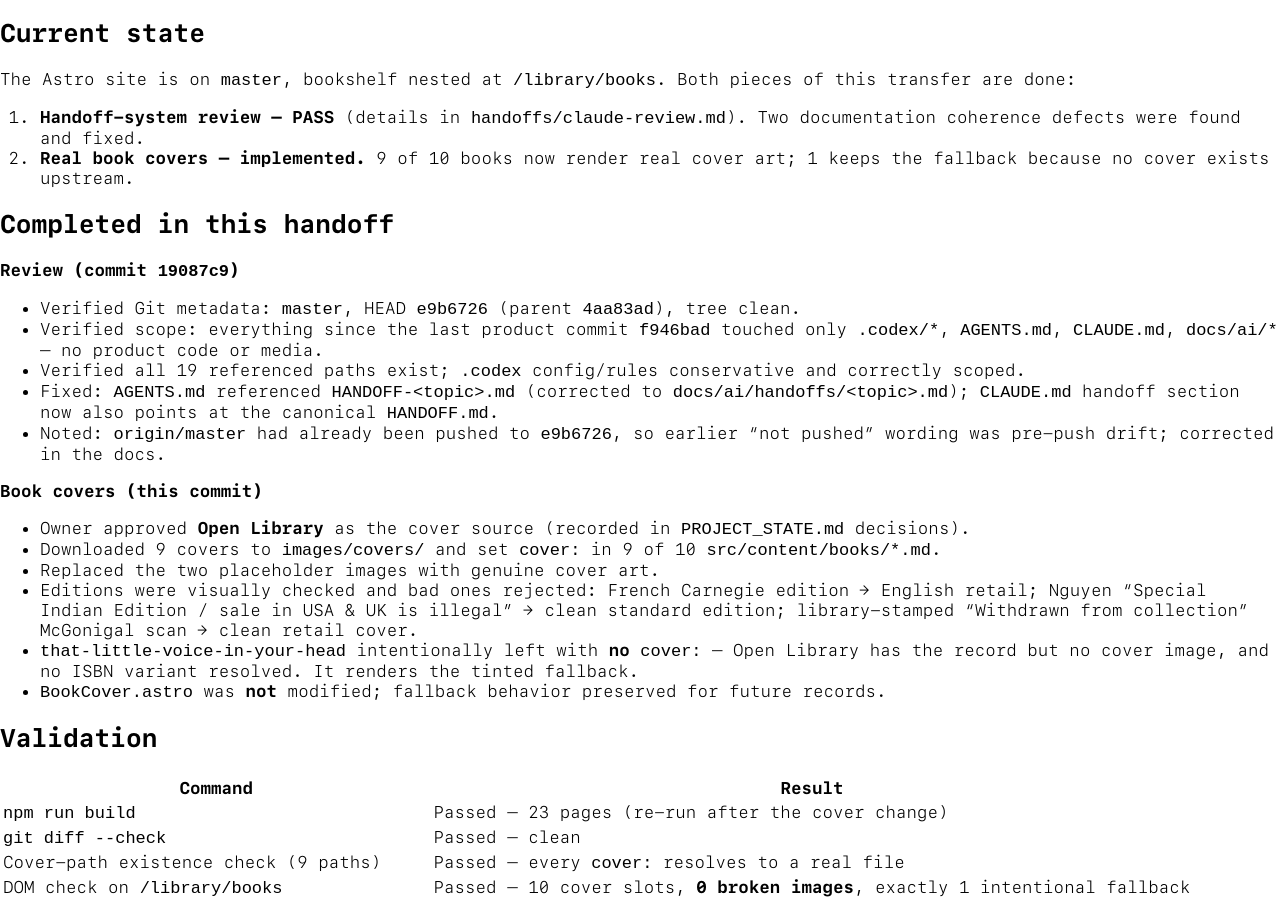
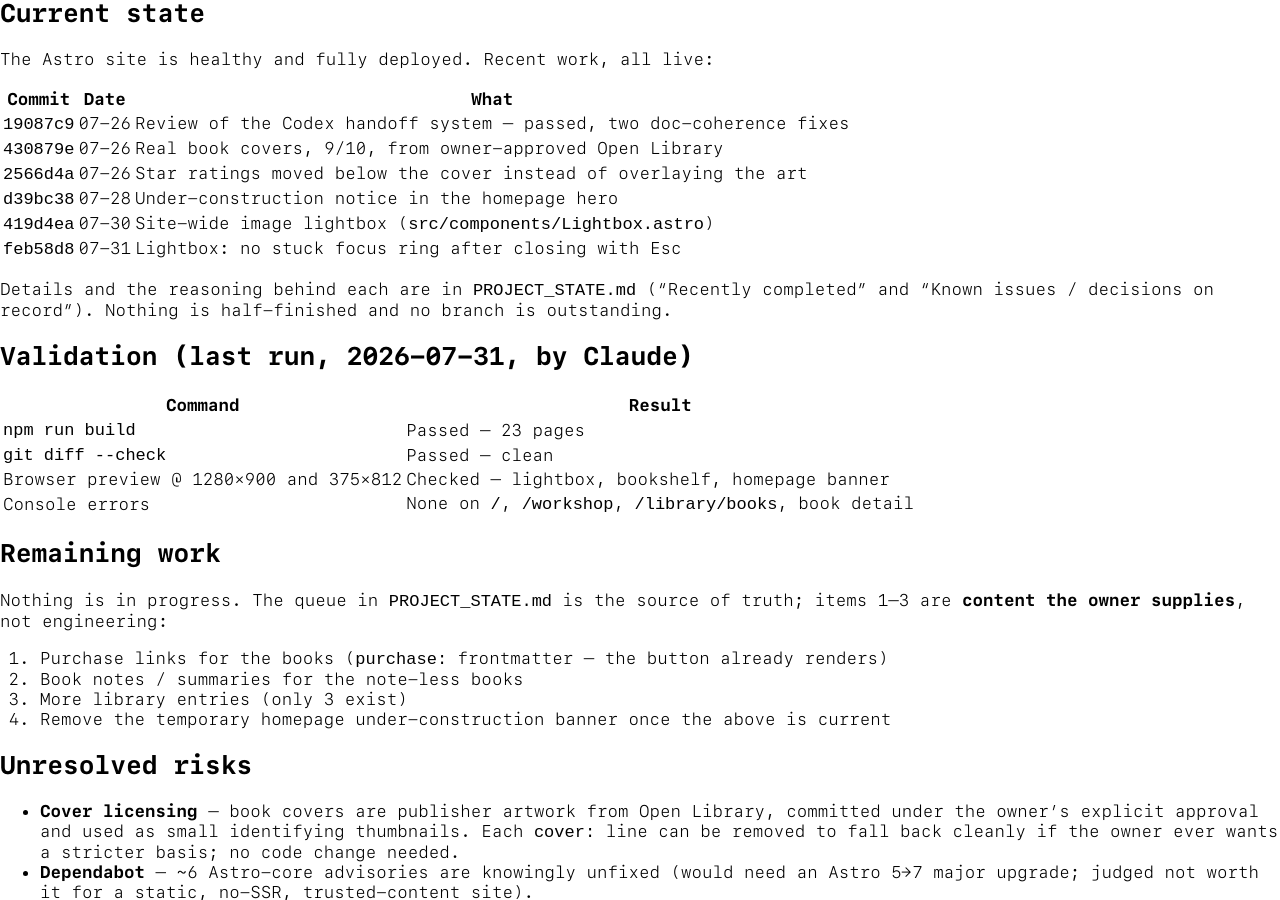
Before and after one commit to MostafaOkasha/MostafaOkasha.github.io, a Jekyll site: the page built from docs/ai/HANDOFF.md, in a window 1280 px wide and 900 px high, scrolled down 1540 px. Built offline with Jekyll 4.4.1, drawn with Linux system fonts in a browser that asks for light colours; nearby versions of some CDN libraries; our own code applies the rules of GitHub Pages for plain Markdown files; some of the changed text lies outside the part shown.

Commit message:
Update handoff docs after the lightbox / covers / banner work
HANDOFF.md refreshed to the real current state: master is clean and fully
pushed at feb58d8, nothing is in progress, and no work is awaiting review.
Added a table of the six recent commits with dates, the last validation run,
and an explicit "no approved engineering task is queued — ask the owner"
next action rather than inventing one.

PROJECT_STATE.md: recorded the site-wide lightbox and the temporary homepage
under-construction banner, corrected the entry dates against git, and reworked
the queue now that real book covers are done — the top three items are content
the owner supplies (purchase links, book notes, more library entries), plus
retiring the banner.

Added decisions on record so they are not silently undone: the lightbox is
deliberately hand-rolled (no dependency, per the scope rules) and is the single
image viewer; its focus-ring behavior is intentional in both directions
(suppressed for mouse, kept for keyboard); and it never hijacks images inside
links, which is what keeps bookshelf covers navigating.

Marked docs/ai/handoffs/claude-review.md CLOSED so a future agent does not act
on its stale "next task" section.

Verified: all cross-doc links resolve; npm run build passed (23 pages).

Co-Authored-By: Claude Opus 5 <noreply@anthropic.com>

```diff
--- a/docs/ai/HANDOFF.md
+++ b/docs/ai/HANDOFF.md
@@ -6,96 +6,84 @@ documents. Do not rely on conversation history or agent-specific memory.
 
 ## Handoff metadata
 
-- Task: Claude review of the handoff system (PASS) → real book covers (implemented)
-- Status: Complete — awaiting owner review/push
-- Current owner: Claude (finished)
-- Intended next owner: Owner (review + push), then either agent for the next queue item
-- Last updated: 2026-07-26 by Claude
+- Task: none in progress — the last batch of site work is finished, pushed, and live
+- Status: Idle / awaiting owner direction
+- Current owner: unassigned
+- Intended next owner: either agent, or the owner for the content items
+- Last updated: 2026-07-31 by Claude
 - Branch: `master`
-- Base commit (state received): `e9b6726` (`Prepare Claude review handoff`), which was also `origin/master`
-- Current commit: the book-cover commit; verify with `git log -1` (expect 2 local commits ahead of `origin/master`)
+- Current commit: `feb58d8` (`Lightbox: don't leave a focus ring after closing with Esc`)
+- `origin/master`: `feb58d8` — **everything is pushed**; nothing is waiting for review
 - Working tree expected: clean
-- Push status: **not pushed** — the owner reviews and pushes
 
-Verify these fields against Git. If they do not match, stop and report before editing.
+Verify with `git status -sb` and `git log -1`. If the tree is dirty or `HEAD` is not `feb58d8`,
+someone has worked since this was written — inspect before editing rather than assuming.
 
 ## Documents to read
 
-- [`AGENTS.md`](../../AGENTS.md) — repository rules and session recovery protocol
-- [`docs/ai/PROJECT_STATE.md`](PROJECT_STATE.md) — durable state, decisions, approved queue
-- [`docs/ai/handoffs/claude-review.md`](handoffs/claude-review.md) — review brief + recorded result
-- [`src/content.config.ts`](../../src/content.config.ts) — book schema (`cover` optional string)
-- [`src/components/BookCover.astro`](../../src/components/BookCover.astro) — cover img vs. tinted fallback
+- [`AGENTS.md`](../../AGENTS.md) — repository rules and the session recovery protocol
+- [`docs/ai/PROJECT_STATE.md`](PROJECT_STATE.md) — durable state, decisions on record, approved queue
+- [`docs/ai/TASK_TEMPLATE.md`](TASK_TEMPLATE.md) — copy when starting a queue item
+- [`docs/ai/handoffs/claude-review.md`](handoffs/claude-review.md) — **closed**, historical only
 
 ## Current state
 
-The Astro site is on `master`, bookshelf nested at `/library/books`. Both pieces of this transfer
-are done:
+The Astro site is healthy and fully deployed. Recent work, all live:
 
-1. **Handoff-system review — PASS** (details in `handoffs/claude-review.md`). Two documentation
-   coherence defects were found and fixed.
-2. **Real book covers — implemented.** 9 of 10 books now render real cover art; 1 keeps the
-   fallback because no cover exists upstream.
+| Commit | Date | What |
+|---|---|---|
+| `19087c9` | 07-26 | Review of the Codex handoff system — passed, two doc-coherence fixes |
+| `430879e` | 07-26 | Real book covers, 9/10, from owner-approved Open Library |
+| `2566d4a` | 07-26 | Star ratings moved below the cover instead of overlaying the art |
+| `d39bc38` | 07-28 | Under-construction notice in the homepage hero |
+| `419d4ea` | 07-30 | Site-wide image lightbox (`src/components/Lightbox.astro`) |
+| `feb58d8` | 07-31 | Lightbox: no stuck focus ring after closing with Esc |
 
-## Completed in this handoff
+Details and the reasoning behind each are in `PROJECT_STATE.md` ("Recently completed" and
+"Known issues / decisions on record"). Nothing is half-finished and no branch is outstanding.
 
-**Review (commit `19087c9`)**
-- Verified Git metadata: `master`, HEAD `e9b6726` (parent `4aa83ad`), tree clean.
-- Verified scope: everything since the last product commit `f946bad` touched only `.codex/*`,
-  `AGENTS.md`, `CLAUDE.md`, `docs/ai/*` — no product code or media.
-- Verified all 19 referenced paths exist; `.codex` config/rules conservative and correctly scoped.
-- Fixed: `AGENTS.md` referenced `HANDOFF-<topic>.md` (corrected to `docs/ai/handoffs/<topic>.md`);
-  `CLAUDE.md` handoff section now also points at the canonical `HANDOFF.md`.
-- Noted: `origin/master` had already been pushed to `e9b6726`, so earlier "not pushed" wording was
-  pre-push drift; corrected in the docs.
-
-**Book covers (this commit)**
-- Owner approved **Open Library** as the cover source (recorded in `PROJECT_STATE.md` decisions).
-- Downloaded 9 covers to `images/covers/` and set `cover:` in 9 of 10 `src/content/books/*.md`.
-- Replaced the two placeholder images with genuine cover art.
-- Editions were visually checked and bad ones rejected: French Carnegie edition → English retail;
-  Nguyen "Special Indian Edition / sale in USA & UK is illegal" → clean standard edition;
-  library-stamped "Withdrawn from collection" McGonigal scan → clean retail cover.
-- `that-little-voice-in-your-head` intentionally left with **no** `cover:` — Open Library has the
-  record but no cover image, and no ISBN variant resolved. It renders the tinted fallback.
-- `BookCover.astro` was **not** modified; fallback behavior preserved for future records.
-
-## Validation
+## Validation (last run, 2026-07-31, by Claude)
 
 | Command | Result |
 |---|---|
-| `npm run build` | Passed — 23 pages (re-run after the cover change) |
+| `npm run build` | Passed — 23 pages |
 | `git diff --check` | Passed — clean |
-| Cover-path existence check (9 paths) | Passed — every `cover:` resolves to a real file |
-| DOM check on `/library/books` | Passed — 10 cover slots, **0 broken images**, exactly 1 intentional fallback |
-| Preview `/library/books` @ 1280×900 | Checked — real covers render correctly |
-| Preview `/library/books` @ 375×812 (mobile) | Checked — 2-column grid, covers crisp |
-| Preview `/library/books/12-rules-for-life` | Checked — detail route shows the real cover |
+| Browser preview @ 1280×900 and 375×812 | Checked — lightbox, bookshelf, homepage banner |
+| Console errors | None on `/`, `/workshop`, `/library/books`, book detail |
 
 ## Remaining work
 
-- Optional: supply a cover for **That Little Voice in Your Head** (Mo Gawdat) if one is wanted;
-  none is available via Open Library. Until then the fallback is correct behavior.
-- Next approved queue item is **purchase links** (`PROJECT_STATE.md` item 2) — not started.
+Nothing is in progress. The queue in `PROJECT_STATE.md` is the source of truth; items 1–3 are
+**content the owner supplies**, not engineering:
+
+1. Purchase links for the books (`purchase:` frontmatter — the button already renders)
+2. Book notes / summaries for the note-less books
+3. More library entries (only 3 exist)
+4. Remove the temporary homepage under-construction banner once the above is current
 
 ## Unresolved risks
 
-- **Cover licensing:** covers are publisher artwork obtained from Open Library under the owner's
-  explicit approval. Used as small identifying thumbnails. If the owner later wants a stricter
-  basis, the covers are isolated in `images/covers/` and each `cover:` line can be removed to fall
-  back cleanly — no code change required.
-- **Cosmetic (not a defect):** the rating strip / NOTES ribbon overlay cover art and partially cover
-  the printed author name on some covers. Left alone deliberately to keep this task scoped.
+- **Cover licensing** — book covers are publisher artwork from Open Library, committed under the
+  owner's explicit approval and used as small identifying thumbnails. Each `cover:` line can be
+  removed to fall back cleanly if the owner ever wants a stricter basis; no code change needed.
+- **Dependabot** — ~6 Astro-core advisories are knowingly unfixed (would need an Astro 5→7 major
+  upgrade; judged not worth it for a static, no-SSR, trusted-content site).
+- No correctness, privacy, or data-loss risks outstanding.
 
 ## Recommended next action
 
-Owner: review the two local commits and push when satisfied. After that, the next approved task is
-**purchase links** for the books (`PROJECT_STATE.md` item 2) — the schema already supports
-`purchase:` and the detail page already renders a "Buy the book →" button.
+No approved engineering task is queued — this needs a human decision, not an invented one. Ask the
+owner which they want:
+
+- supply purchase links and/or book notes (content), or
+- start a new feature they name.
+
+If picking up queue item 1 (purchase links), copy `TASK_TEMPLATE.md`, add `purchase:` to the ten
+files in `src/content/books/`, run `npm run build`, and preview a book detail route.
 
 ## Before stopping
 
-Update this file with the exact owner, branch, commits, working-tree files, completed work,
+Update this file with the exact owner, branch, commits, working-tree state, completed work,
 validation results, remaining work, risks, and one concrete next action. Update `PROJECT_STATE.md`
-when the durable state or approved queue changes. Never claim a command passed unless it ran
-successfully.
+when durable state, decisions, or the approved queue change. Never claim a command passed unless it
+ran successfully.
--- a/docs/ai/PROJECT_STATE.md
+++ b/docs/ai/PROJECT_STATE.md
@@ -7,17 +7,17 @@ or stop.** For a parallel workstream or specific mid-task ownership transfer, co
 [`HANDOFF_TEMPLATE.md`](HANDOFF_TEMPLATE.md) to `handoffs/<topic>.md`. New task specs:
 [`TASK_TEMPLATE.md`](TASK_TEMPLATE.md). Shared rules: [`../../AGENTS.md`](../../AGENTS.md).
 
-_Last updated: 2026-07-26 by Claude._
+_Last updated: 2026-07-31 by Claude._
 
 ## Repository state
-- Branch: `master` — clean. `origin/master` was at `e9b6726` (`Prepare Claude review handoff`) at
-  the start of this review; the owner had already pushed the handoff-system commits. Claude then
-  added a local review commit (two doc-coherence fixes + this update) that is **not pushed**.
-- Verify the current commit with `git log -1`; its parent is `e9b6726`.
+- Branch: `master` — clean working tree, **fully pushed**: `HEAD` = `origin/master` = `feb58d8`
+  (`Lightbox: don't leave a focus ring after closing with Esc`). Verify with `git log -1` and
+  `git status -sb`.
 - Deploy: pushing `master` → `.github/workflows/deploy.yml` → GitHub Pages (live at okasha.me).
-  **The owner reviews and pushes; agents do not push.**
+  **The owner reviews and pushes; agents do not push.** Everything through `feb58d8` is live.
 - Handoff-system review (Claude, 2026-07-26): **passed** — scope was docs/config only, build green
-  (23 pages), `.codex` config conservative. Two coherence fixes applied (see `HANDOFF.md`).
+  (23 pages), `.codex` config conservative. Two coherence fixes applied. That task-scoped record
+  ([`handoffs/claude-review.md`](handoffs/claude-review.md)) is closed; do not treat it as live.
 
 ## Recently completed
 - Full 2019 Jekyll → Astro 5 rebuild; live and deploying via Pages.
@@ -28,28 +28,38 @@ _Last updated: 2026-07-26 by Claude._
   back-links all point there; standalone top-level "books" nav item removed.
 - **Real book covers** (2026-07-26): 9/10 books show real cover art sourced from Open Library
   (owner-approved source); 1 remains on the deterministic tinted fallback.
-- **Site-wide image viewer** (2026-07-27): `src/components/Lightbox.astro`, mounted once in
-  `Base.astro`. Vanilla JS (no new dependency, per the scope rules). Replaced the workshop's
-  separate diagram-zoom overlay so there is one viewer with one set of behaviors.
+- **Site-wide image viewer** (2026-07-30/31, `419d4ea` + `feb58d8`): `src/components/Lightbox.astro`,
+  mounted once in `Base.astro`. Vanilla JS (no new dependency, per the scope rules). Replaced the
+  workshop's separate diagram-zoom overlay so there is one viewer with one set of behaviors.
+  Inset panel over a blurred backdrop (not edge-to-edge), X top-left on all viewports, Escape /
+  backdrop / click-outside to close, arrows + ←→ keys + swipe with caption and `n / total`,
+  focus trap, focus restored to the trigger, scroll lock, reduced-motion aware.
+- **Homepage under-construction notice** (2026-07-28, `d39bc38`): amber `.wip-banner` in the hero
+  above the status pill, flagging that content is still being filled in. **Temporary** — remove the
+  `.wip-banner` markup + styles in `src/pages/index.astro` when the data is current.
 
 ## Next-task queue
 Rough priority order. Promote one to a `TASK_TEMPLATE.md` copy when starting it.
 
-1. ~~**Real book covers.**~~ **DONE 2026-07-26.** Owner approved Open Library as the cover source.
-   9 of 10 books now carry real covers in `images/covers/` with `cover:` set in their records
-   (the two placeholders were replaced with genuine cover art). **"That Little Voice in Your Head"
-   keeps the tinted fallback** — Open Library has the record but no cover image for it, and no ISBN
-   variant resolved. Editions were hand-checked: the French Carnegie, the "Indian edition / illegal
-   for USA & UK sale" Nguyen, and the library-stamped McGonigal scans were rejected in favour of
-   clean English retail editions. _Follow-up (optional):_ supply a cover for that one remaining book.
-2. **Purchase links.** Book schema supports `purchase:` (currently commented out in frontmatter).
-   Add buy/affiliate links per book; the book page renders a "Buy the book →" button.
-3. **Fill in book notes.** Several books are intentionally note-less (e.g. "Modern Man in Search of
+**No task is currently in progress.** Nothing here is started; pick the top item or take owner
+direction. Items 1–3 mostly need *content from the owner*, not engineering.
+
+1. **Purchase links.** Book schema supports `purchase:` (currently commented out in each
+   frontmatter). Add buy/affiliate links per book; `src/pages/library/books/[...slug].astro`
+   already renders a "Buy the book →" button when `purchase:` is set — so this is content-only,
+   no code change expected.
+2. **Fill in book notes.** Several books are intentionally note-less (e.g. "Modern Man in Search of
    a Soul") or "Coming soon" (e.g. "Don't Believe Everything You Think" review/summary). The owner
    adds notes over time; keep private self-reflection passages **out** (public repo).
-4. **Grow the Library.** Only 3 library entries exist. New entries are markdown files in
+3. **Grow the Library.** Only 3 library entries exist. New entries are markdown files in
    `src/content/library/` (see `src/content/library/_templates/`); shelves/badges/search/RSS update
    at build time.
+4. **Retire the under-construction banner** once the content above is current — remove the
+   `.wip-banner` markup and styles from `src/pages/index.astro`.
+
+_Small optional follow-ups:_ a cover for "That Little Voice in Your Head" (none exists on Open
+Library — it is the one book still on the tinted fallback); the `README.md` shelf-list touch-up
+noted below.
 
 ## Known issues / decisions on record
 - **Book-cover sourcing (2026-07-26):** the owner explicitly approved **Open Library**
@@ -63,6 +73,19 @@ Rough priority order. Promote one to a `TASK_TEMPLATE.md` copy when starting it.
   placeholder spines, but it hid the printed author name on real covers). It is now a `.rating-row`
   in the card flow, below the title/author — no gradient needed. The "NOTES" ribbon and the
   ★ recommended marker remain deliberate corner overlays on the cover.
+- **Lightbox is hand-rolled, on purpose (2026-07-30):** the owner asked for "the best image
+  library"; a vanilla island was chosen over PhotoSwipe/GLightbox/Fancybox because `AGENTS.md`
+  caps the dependency surface and requires vanilla islands. Do not swap in a library without the
+  owner's say-so. It is the **single** image viewer — the workshop's old per-page diagram-zoom
+  overlay was deleted in favour of it; do not reintroduce a second overlay.
+- **Lightbox focus ring (2026-07-31):** closing with Escape counts as keyboard input to
+  `:focus-visible`, so restoring focus to the trigger used to leave a mint ring stuck on the image.
+  The viewer now tracks whether it was opened by pointer or by Enter/Space: pointer-opened returns
+  focus silently (`.lb-noring`), keyboard-opened keeps the ring (it is the only cue a keyboard user
+  has). The ring also shows on `:hover` as the "this expands" affordance. Keep both halves if you
+  touch this — removing the ring outright is an accessibility regression.
+- **Lightbox never hijacks links:** any image inside an `<a>` is skipped, which is what keeps the
+  bookshelf covers navigating to their detail pages. Preserve that guard.
 - **Dependabot:** ~6 Astro-core alerts remain open; the fix needs an Astro 5→7 major upgrade,
   judged not worth it for a static, no-SSR, trusted-content site. Two `dependabot/*` branches exist
   on the remote. Leave unless deliberately revisiting.
--- a/docs/ai/handoffs/claude-review.md
+++ b/docs/ai/handoffs/claude-review.md
@@ -1,3 +1,8 @@
+> **CLOSED — historical record, not a live handoff.** Both parts of this transfer finished on
+> 2026-07-26 (review passed; book covers implemented) and are pushed. For current state and the
+> next action, read [`../HANDOFF.md`](../HANDOFF.md) and [`../PROJECT_STATE.md`](../PROJECT_STATE.md).
+> Kept for the decision trail; do not act on the "next task" section below.
+
 # Claude Review Handoff — Handoff System and Repository State
 
 This is a task-scoped handoff for Claude. It records the work completed in this Codex thread,
```
